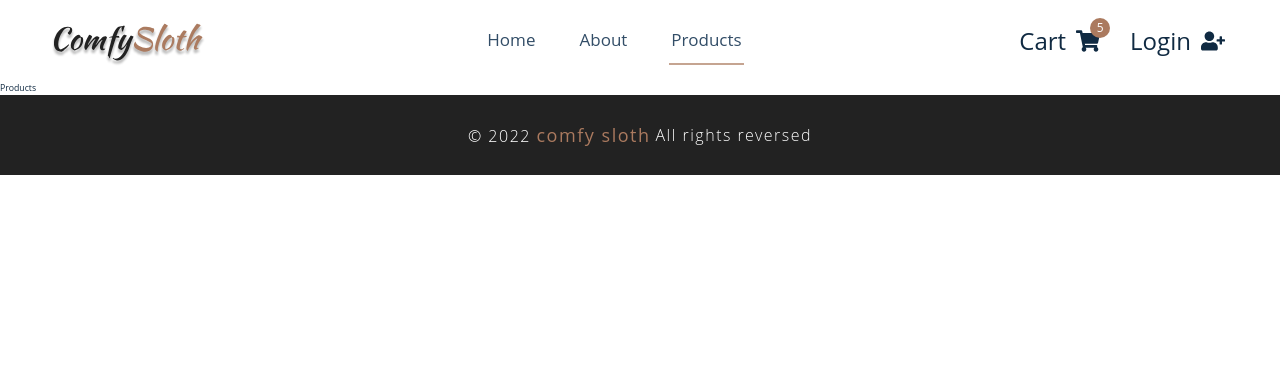
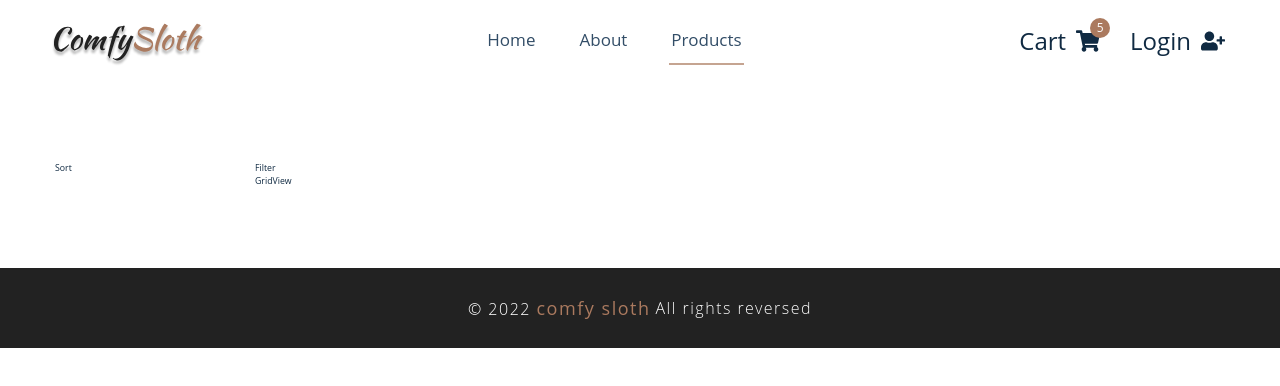
Before and after one commit to Fekry-Ahmed/Comfy-sloth, a React (Create React App) app: page /products in a window 1280 px wide. Shown: the top 386 px of the page. Built offline with nearby package versions, Linux system fonts and the light colour scheme; no server answers.

Commit message:
products page layout

```diff
--- /dev/null
+++ b/src/components/Filter.js
@@ -0,0 +1,7 @@
+import React from 'react';
+
+const Filter = () => {
+  return <div>Filter</div>;
+};
+
+export default Filter;
--- /dev/null
+++ b/src/components/Products/GridView.js
@@ -0,0 +1,7 @@
+import React from 'react';
+
+const GridView = (props) => {
+  return <div>GridView</div>;
+};
+
+export default GridView;
--- /dev/null
+++ b/src/components/Sort.js
@@ -0,0 +1,7 @@
+import React from 'react';
+
+const Sort = () => {
+  return <div>Sort</div>;
+};
+
+export default Sort;
--- a/src/components/index.js
+++ b/src/components/index.js
@@ -12,6 +12,9 @@ import ProductInformation from './Products/ProductInformation';
 import Stars from './UI/Stars';
 import AmountButtons from './AmountButtons';
 import Colors from './UI/Colors';
+import Sort from './Sort';
+import Filter from './Filter';
+import GridView from './Products/GridView';
 
 export {
   Header,
@@ -28,4 +31,7 @@ export {
   Stars,
   AmountButtons,
   Colors,
+  Sort,
+  Filter,
+  GridView,
 };
--- a/src/pages/Products.js
+++ b/src/pages/Products.js
@@ -1,7 +1,16 @@
 import React from 'react';
+import { Sort, GridView, Filter } from '../components';
+
+import classes from './Products.module.css';
 
 const Products = () => {
-  return <div>Products</div>;
+  return (
+    <div className={`${classes.wrapper} container section`}>
+      <Sort className={classes.sort} />
+      <Filter />
+      <GridView />
+    </div>
+  );
 };
 
 export default Products;
--- /dev/null
+++ b/src/pages/Products.module.css
@@ -0,0 +1,9 @@
+.wrapper {
+  display: grid;
+  grid-template-columns: 20rem 1fr;
+  grid-template-rows: auto 1fr;
+}
+
+.wrapper > :first-child {
+  grid-row: 1/ -1;
+}
```
Also changed, not shown: src/components/Filter.module.css (added), src/components/Products/GridView.module.css (added), src/components/Sort.module.css (added).
